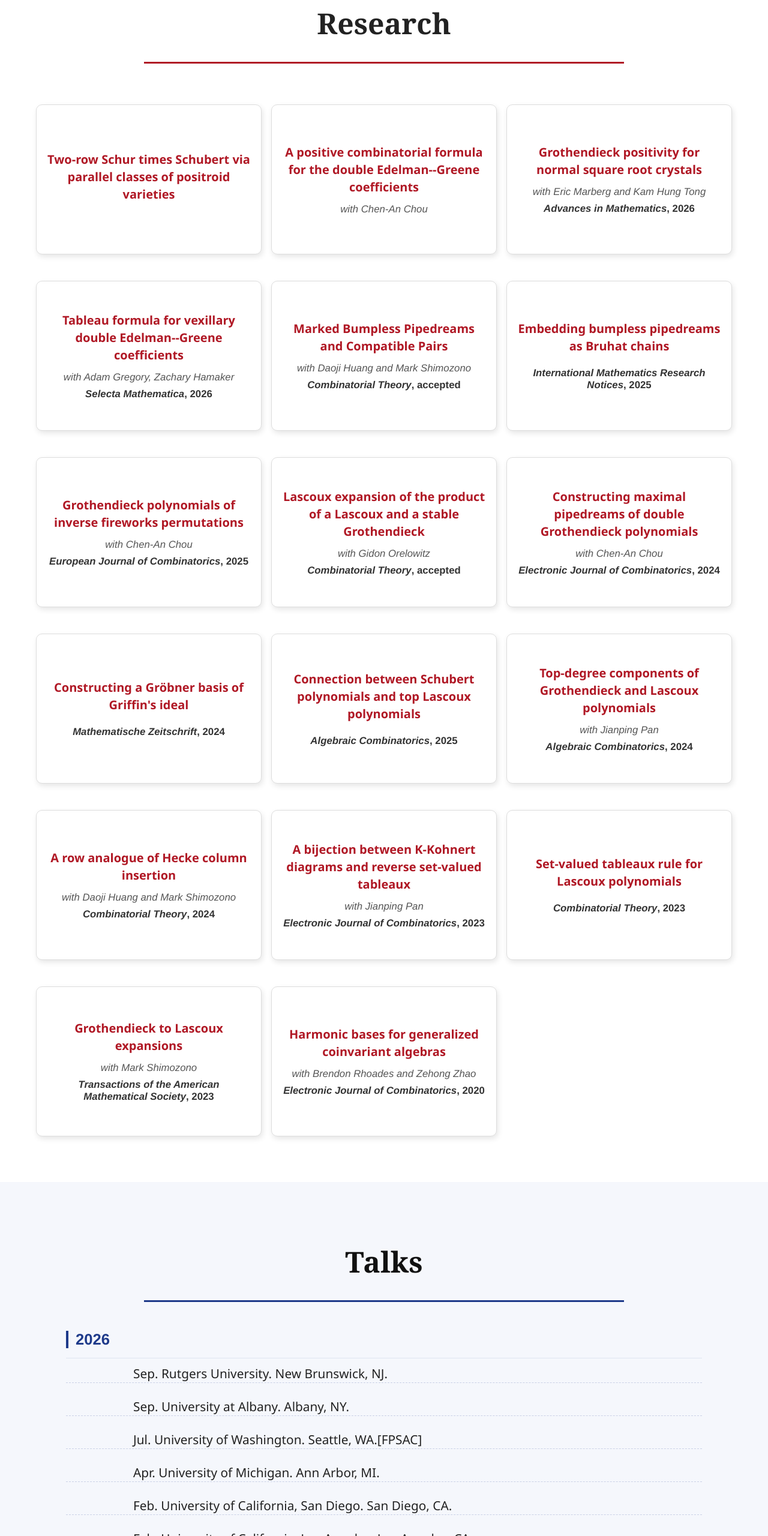
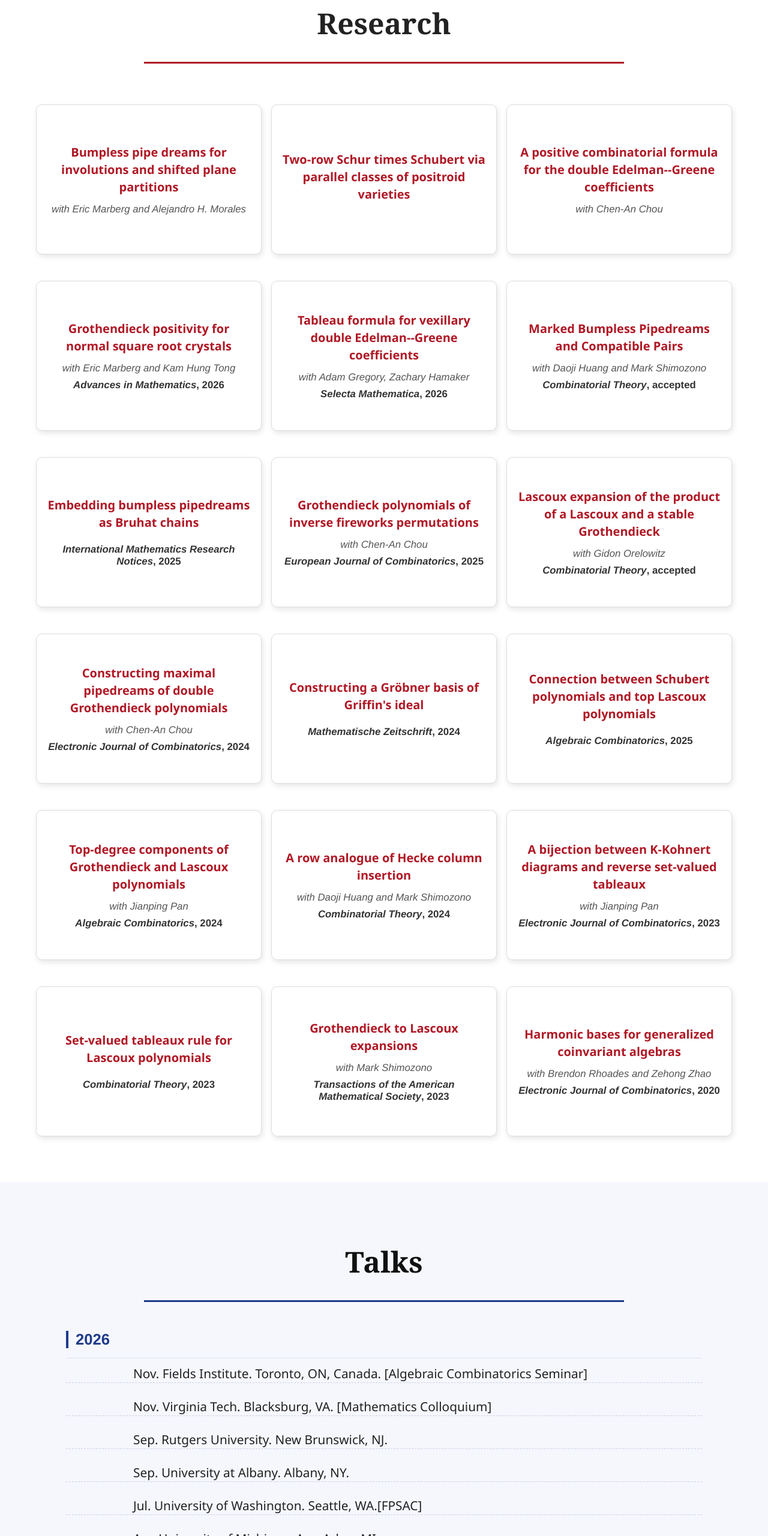
Before and after one commit to tianyi-math/tianyi-math.github.io, a plain HTML site: page index.html in a window 1280 px wide. Shown: the part 866-3426 px from the top of the page at 60% size. Drawn offline with Linux system fonts and the light colour scheme.

Commit message:
add the inv BPD paper

```diff
--- a/index.html
+++ b/index.html
@@ -354,6 +354,16 @@ document.addEventListener("DOMContentLoaded", () => {
 <li>
   <div class="fade-in-item">
     <div class="M_paper-title">
+        <b>18. Bumpless pipe dreams for involutions and shifted plane partitions</b>
+        <a href="https://arxiv.org/pdf/2611.19371" target="_blank" rel="noopener noreferrer">[PDF]</a>
+    </div>
+    <div class="M_collaborator">with Eric Marberg and Alejandro H. Morales</div>
+  </div>
+</li>
+
+<li>
+  <div class="fade-in-item">
+    <div class="M_paper-title">
         <b>17. Two-row Schur times Schubert via parallel classes of positroid varieties</b>
         <a href="https://arxiv.org/abs/2611.07351" target="_blank" rel="noopener noreferrer">[PDF]</a>
     </div>
@@ -537,6 +547,22 @@ document.addEventListener("DOMContentLoaded", () => {
 </ul>
 
 <div class="card-grid">
+
+  <div class="card-container fade-in-item desktop-only">
+    <div class="wiggle-on-hover">
+      <div class="card-inner" data-topics="bumpless pipedream, grothendieck polynomial, schubert calculus">
+        <div class="card-front">
+          <div class="paper-title-container">
+            <a class="paper-title" href="https://arxiv.org/abs/2611.19371" target="_blank" rel="noopener noreferrer"><b>Bumpless pipe dreams for involutions and shifted plane partitions</b></a>
+          </div>
+          <div class="paper-meta">with Eric Marberg and Alejandro H. Morales</div>
+        </div>
+        <div class="card-back">
+          <p class="abstract">We prove a bumpless pipe dream formula for involution Schubert polynomials.</p>
+        </div>
+      </div>
+    </div>
+  </div>
 
   <div class="card-container fade-in-item desktop-only"><div class="wiggle-on-hover">
     <div class="card-inner" data-topics="schubert calculus">
@@ -811,6 +837,8 @@ document.addEventListener("DOMContentLoaded", () => {
 
   <div class="talk-year fade-in-item">2026</div>
   <ul class="talk-list">
+      <li class="fade-in-item">Nov. Fields Institute. Toronto, ON, Canada. [Algebraic Combinatorics Seminar]</li>
+      <li class="fade-in-item">Nov. Virginia Tech. Blacksburg, VA. [Mathematics Colloquium]</li>
       <li class="fade-in-item">Sep. Rutgers University. New Brunswick, NJ.</li>
       <li class="fade-in-item">Sep. University at Albany. Albany, NY.</li>
       <li class="fade-in-item">Jul. University of Washington. Seattle, WA.[FPSAC]</li>
```
Also changed, not shown: 1 other file.
